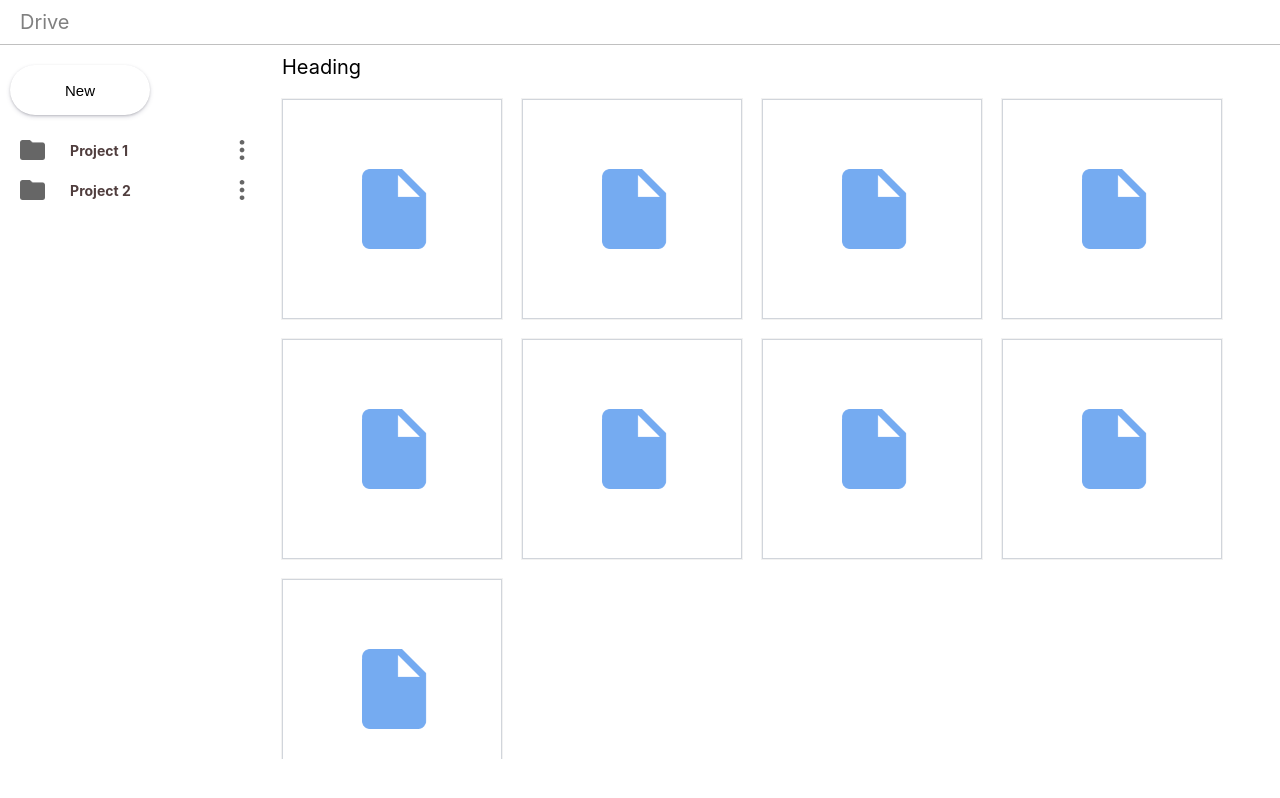
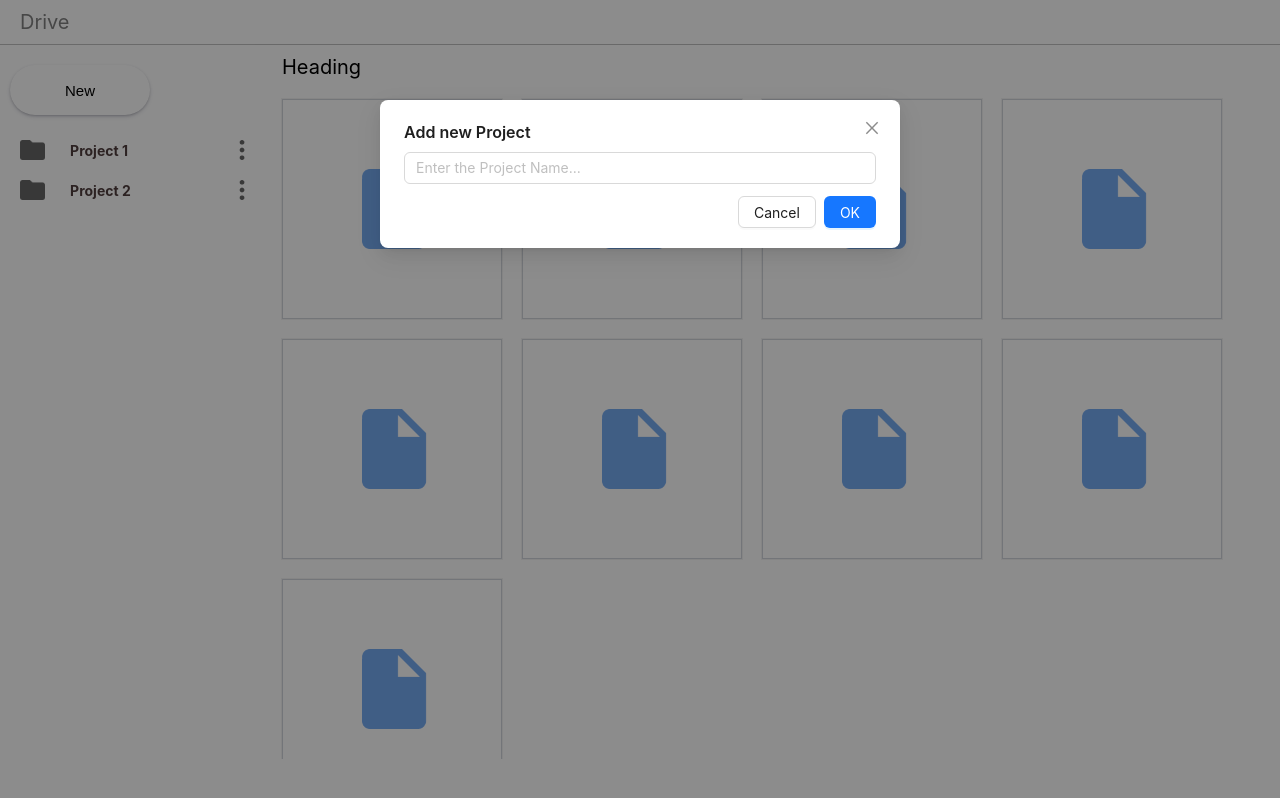
Before and after one commit to gregsypek/drive, a React (Create React App) app: page / in a window 1280 px wide. Both pictures are taken after a click on the button "New". Built offline with nearby package versions, Linux system fonts and the light colour scheme.

Commit message:
Add new project button handle click

```diff
--- a/package.json
+++ b/package.json
@@ -6,6 +6,7 @@
     "@testing-library/jest-dom": "^5.16.5",
     "@testing-library/react": "^13.4.0",
     "@testing-library/user-event": "^13.5.0",
+    "antd": "^5.2.2",
     "react": "^18.2.0",
     "react-dom": "^18.2.0",
     "react-hot-toast": "^2.4.0",
--- a/src/App.js
+++ b/src/App.js
@@ -1,14 +1,16 @@
 import Navbar from "./components/Navbar";
+import { Toaster } from "react-hot-toast";
+
 import SideBar from "./components/SideBar";
 import DisplayContainer from "./components/DisplayContainer";
-import {StateContext} from './context/StateContext'
+import { StateContext } from "./context/StateContext";
 import "./App.css";
 
 function App() {
 	return (
 		<>
 			<StateContext>
-
+				<Toaster />
 				<Navbar />
 				<div id="wrapper">
 					<SideBar />
--- a/src/components/SideBar.js
+++ b/src/components/SideBar.js
@@ -1,36 +1,64 @@
-import React from "react";
+import React, { useState } from "react";
 import folder from "../pics/folder.png";
 import dots from "../pics/three-dots.png";
+import { Modal, Input } from "antd";
 import "../css/SideBar.css";
 // import {toast} from 'react-hot-toast';
 
 import { useStateContext } from "../context/StateContext";
 
 export default function SideBar() {
-	const { projectItems } = useStateContext();
+	const { projectItems, onAdd } = useStateContext();
+	const [isModalVisible, setIsModalVisible] = useState(false);
+	const [newProjectName, setNewProjectName] = useState("");
+
+	const showModal = () => {
+		setIsModalVisible(true);
+	};
+	const handleCancel = () => {
+		setIsModalVisible(false);
+	};
+
+	const folderUpload = () => {
+		onAdd({ id: projectItems.length + 1, name: newProjectName });
+		setIsModalVisible(false);
+	};
 
 	return (
 		<>
 			<div id="sideBar">
 				<button id="linkBtn">
-					<p>New</p>
+					<p onClick={showModal}>New</p>
 				</button>
 				{console.log(projectItems)}
 
 				<div id="sideBarOpt">
-					{projectItems.length
-						? projectItems.map(({name}) => (
+					{projectItems.length ? (
+						projectItems.map(({ name }) => (
 							<div className="sideBarOptions">
 								<img src={folder} alt="folder" className="opacity" />
 								<h3>{name}</h3>
 								<img src={dots} alt="dots" className="opacity" />
 							</div>
 						))
-						: (
-              <p className="empty-list">You have no projects. Please add new one</p>
+					) : (
+						<p className="empty-list">
+							You have no projects. Please add new one
+						</p>
 					)}
 
-
+					<Modal
+						title="Add new Project"
+						open={isModalVisible}
+						onOk={folderUpload}
+						onCancel={handleCancel}
+					>
+						<Input
+							placeholder="Enter the Project Name..."
+							onChange={(event) => setNewProjectName(event.target.value)}
+							value={newProjectName}
+						/>
+					</Modal>
 				</div>
 			</div>
 		</>
--- a/src/context/StateContext.js
+++ b/src/context/StateContext.js
@@ -1,4 +1,5 @@
 import React, {createContext, useContext, useState} from 'react'
+import { toast } from "react-hot-toast";
 
 
 
@@ -16,10 +17,16 @@ export const StateContext =({children}) => {
     }
   ]);
 
+  const onAdd= (product)=> {
+    setProjectItems([...projectItems, {...product}])
+    toast.success('Success! New project added to the list');
+  }
+
 return (
   <Context.Provider value={{
     projectItems,
-    setProjectItems
+    setProjectItems,
+    onAdd
   }}
   >
     {children}
```
Also changed, not shown: 1 other file (tests, documents, lock files or other folders). Lines whose indentation alone changed are shown as unchanged.
